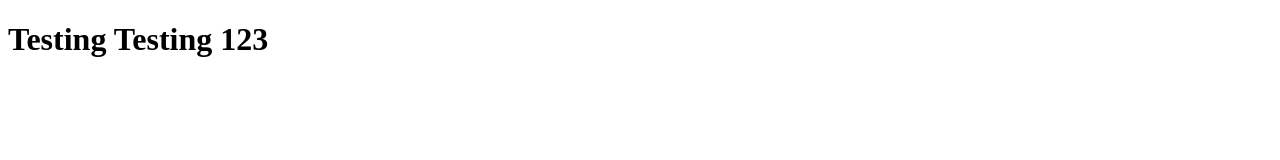
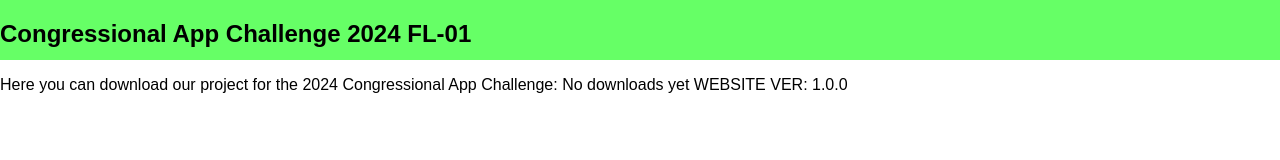
Before and after one commit to ahsccac2024/ahsccac2024.github.io, a plain HTML site: page index.html in a window 1280 px wide. Drawn offline with Linux system fonts and the light colour scheme.

Commit message:
Update index.html

```diff
--- a/index.html
+++ b/index.html
@@ -2,8 +2,28 @@
 <html>
   <head>
     <title>CAC 2024 AH and SC</title>
+    <style>
+        body {
+            margin: 0
+            }
+        .Title {
+            background-color: #66ff66;
+            font-family:sans-serif;
+		    height:60px;
+             display:flex;
+
+
+            }
+            .Body {
+            font-family:sans-serif;
+            }
+    </style>
   </head>
   <body>
-    <h1>Testing Testing 123</h1>
+    <div class="Title">
+    	<h2 >Congressional App Challenge 2024 FL-01</h2>
+    </div>
+    <div class="Body"><p>Here you can download our project for the 2024 Congressional App Challenge: No downloads yet WEBSITE VER: 1.0.0</p>
+    <div
   </body>
 </html>
```
